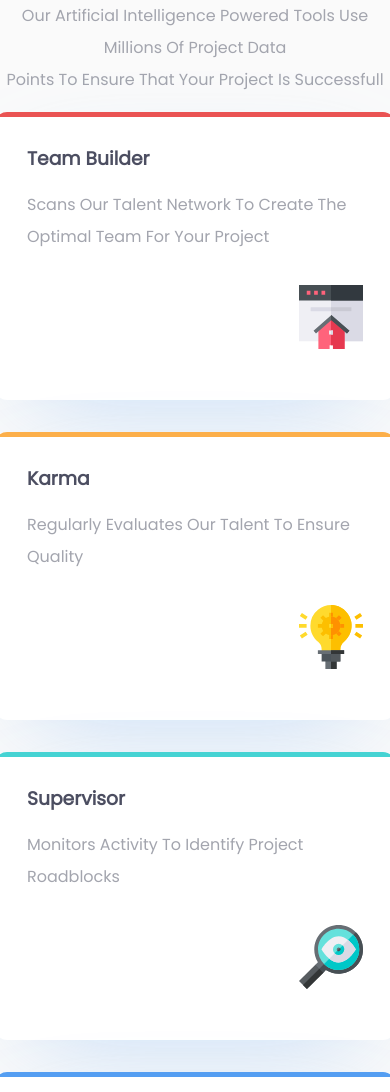
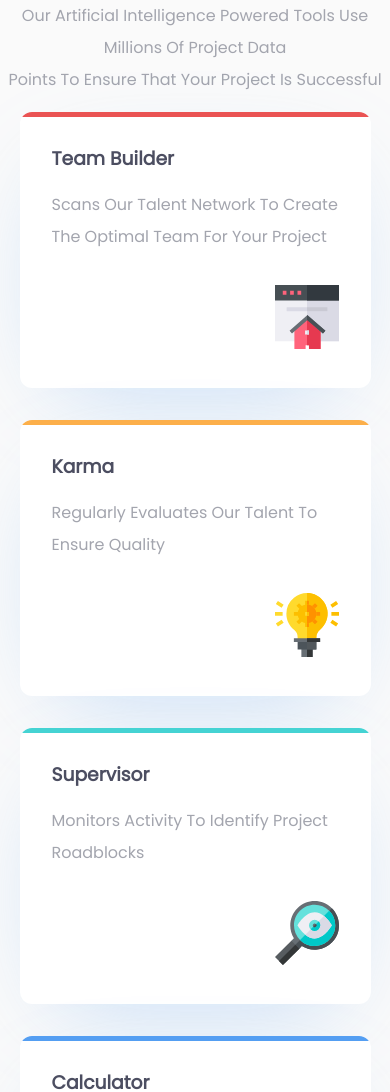
Before and after one commit to nemesisaquib/Four-card-feature-section, a plain HTML site: page index.html in a window 390 px wide. Shown: the part 272-1364 px from the top of the page. Drawn offline with Linux system fonts and the light colour scheme.

Commit message:
Iniailt commit

```diff
--- a/index.html
+++ b/index.html
@@ -18,8 +18,8 @@
       <article>
       <h1>Reliable, efficient delivery </h1>
       <h2>powered by technology</h2>
-      <p>our artificial intelligence powered tools use millions of project data <br>
-      points to ensure that your project is successfull</p>
+      <p>our artificial intelligence powered tools use millions of project data
+      points to ensure that your project is successful</p>
       </article>
     </header>
 
@@ -28,7 +28,7 @@
 
       <div class="box-1 box box-color-1">
         <h3>Team builder</h3>
-        <p>Scans our talent network to create the <br> optimal team for your project</p>
+        <p>Scans our talent network to create the optimal team for your project</p>
         <span><img src="images/icon-team-builder.svg" alt=""></span>
       </div>
       <div class="box-2 box box-color-2">
@@ -41,7 +41,7 @@
     <div class="card-2">
       <div class="box-1 box box-color-3">
         <h3>Supervisor</h3>
-        <p>Monitors activity to identify project <br> roadblocks</p>
+        <p>Monitors activity to identify project roadblocks</p>
         <span><img src="images/icon-supervisor.svg" alt=""></span>
       </div>
       <div class="box-2 box box-color-4">
@@ -65,8 +65,8 @@
 
    <footer>
     <p class="attribution">
-      Challenge by <a href="https://www.frontendmentor.io?ref=challenge" target="_blank">Frontend Mentor</a>.
-      Coded by <a href="https://www.frontendmentor.io/profile/nemesisaquib">Nemesis</a>.
+      Challenge by <a href="https://www.frontendmentor.io?ref=challenge" target="_blank" rel="noopener">Frontend Mentor</a>.
+      Coded by <a href="https://www.frontendmentor.io/profile/nemesisaquib" rel="noopener">Nemesis</a>.
     </p>
   </footer>
 </body>
--- a/style.css
+++ b/style.css
@@ -27,11 +27,8 @@
 
 body{
     background: var(--Very-Light-Gray);
-    max-width: 100%;
+        width: 100%;
      font-family: 'Poppins', sans-serif;
-    /* display: flex;
-    justify-content: center;
-    align-items: center; */
 }
 
 
@@ -43,7 +40,11 @@ body{
 header{
     text-align: center;
     text-transform: capitalize;
+    width: 100%;
+
 }
+
+
 
 h1{
     font-weight: 200;
@@ -57,13 +58,17 @@ h2{
     color: var(--Very-Dark-Blue);
 }
 
+article p {
+    white-space: pre-line;
+
+}
 
 .card-1{
     display: flex;
     flex-direction: column;
     align-items: center;
     margin-top: 1rem;
-    max-width: 100%;
+    width: 100%;
     gap:2rem;
 
 }
@@ -74,7 +79,6 @@ h2{
     border-radius: 12px;
     position: relative;
     width: 25rem;
-    height:18rem;
    box-shadow: rgba(255, 255, 255, 0.1) 0px 0px 0px 0px inset,  hsla(212, 86%, 70%, 0.459) 0px 30px 100px -40px;
     text-transform: capitalize;
     overflow: hidden;
@@ -126,7 +130,7 @@ p{
     display: flex;
     justify-content: space-between;
     margin-top: -24rem;
-    max-width: 100%;
+    width: 100%;
 }
 
 
@@ -143,20 +147,20 @@ p{
 @media (max-width:500px) {
     .container{
         width:100%;
-        height: 100%;
         font-size:1rem;
     }
 
+  .box{
+    width:90%;
+  }
 
 
 
 
     .card-2{
-        display: flex;
+       display: flex;
         flex-direction: column;
         align-items: center;
-        max-width: 100%;
-        height: 100%;
         margin-top: 2rem;
         gap:2rem;
 
```
